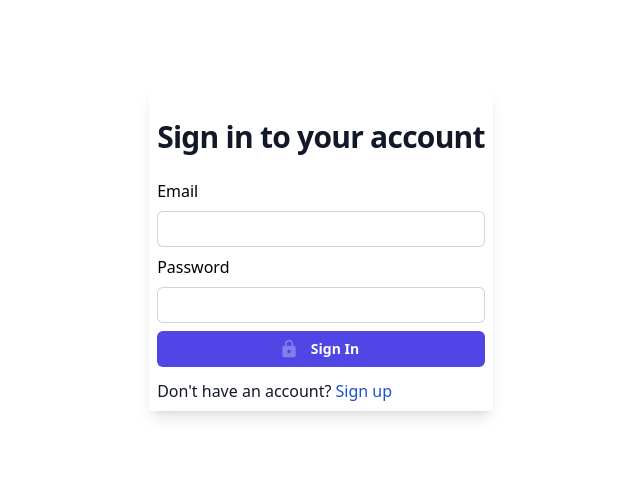
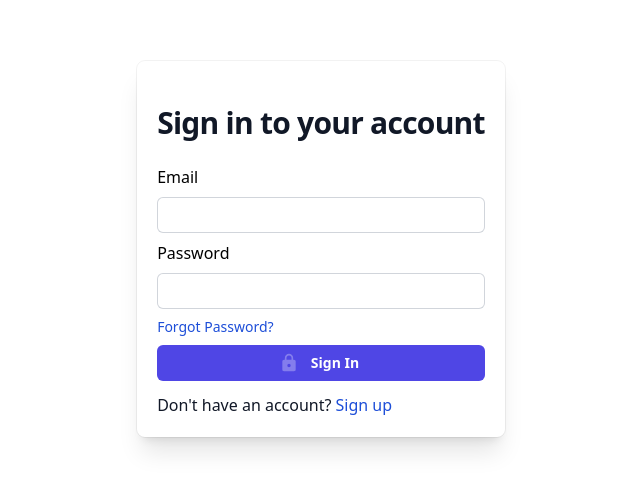
Before and after one commit to rasvanB/social-media-planner0, a Next.js app: page /auth/sign-in in a window 1280 px wide. Shown: the part 151-642 px from the top of the page, without its empty margins (319-959 px from the left). Built offline with nearby package versions, Linux system fonts and the light colour scheme.

Commit message:
styles or small changes

```diff
--- a/src/components/auth-layout.tsx
+++ b/src/components/auth-layout.tsx
@@ -3,7 +3,9 @@ import { type PropsWithChildren } from "react";
 const AuthLayout = ({ children }: PropsWithChildren) => {
   return (
     <div className="flex h-screen w-full flex-col items-center justify-center">
-      <div className="flex flex-col p-2 shadow-lg">{children}</div>
+      <div className="flex max-w-[400px] flex-col rounded-lg p-5 shadow-xl outline outline-1 outline-black/5">
+        {children}
+      </div>
     </div>
   );
 };
--- a/src/pages/auth/sign-in.tsx
+++ b/src/pages/auth/sign-in.tsx
@@ -78,6 +78,12 @@ const SignIn: NextPage = () => {
             render={({ message }) => <Error message={message} />}
           />
         </div>
+        <Link
+          href="/auth/reset-password"
+          className="text-sm font-medium text-blue-700"
+        >
+          Forgot Password?
+        </Link>
         <Button role="auth" text="Sign In" type="submit" disabled={!isValid} />
       </form>
       <div className="font-regular mt-3 text-gray-900">
```
